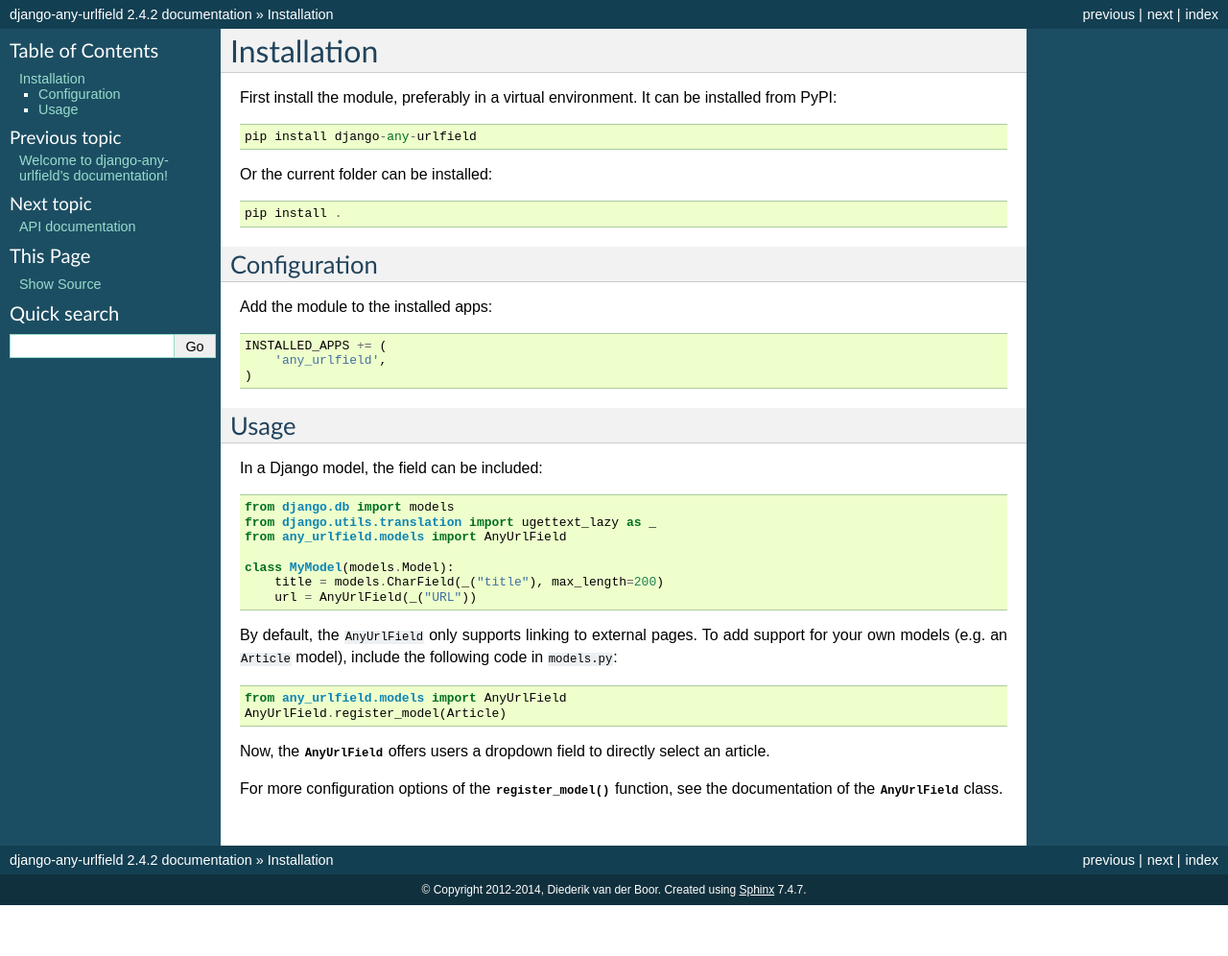
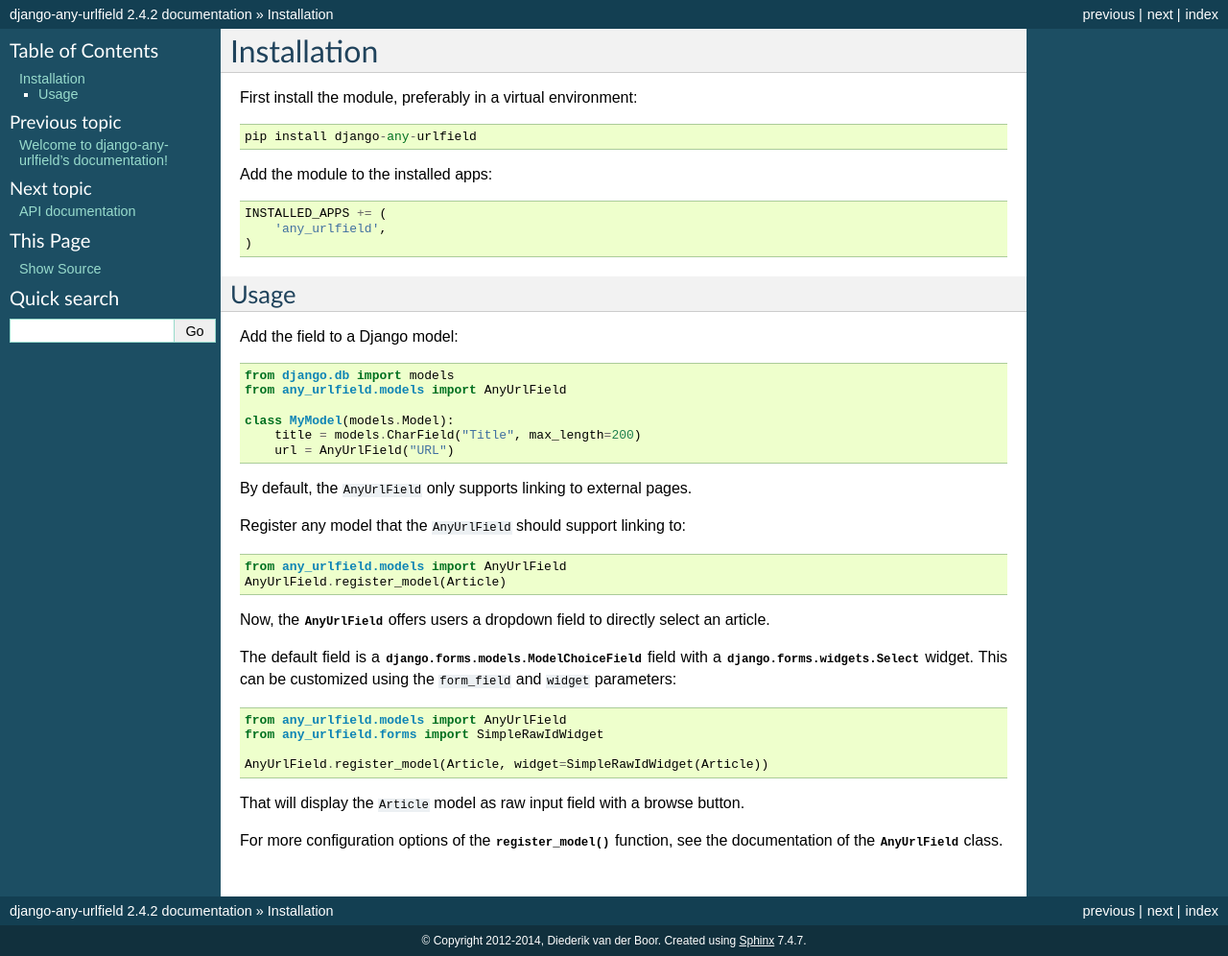
Before and after one commit to edoburu/django-any-urlfield, a Sphinx documentation site: the page built from docs/installation.rst, in a window 1280 px wide. Shown: the whole page at 96% size. Built offline with Sphinx 7.4.7, drawn with Linux system fonts in a browser that asks for light colours; before the commit the page ends 943 px from its top, so only the background shows below that.

Commit message:
update docs a bit

```diff
--- a/docs/installation.rst
+++ b/docs/installation.rst
@@ -1,18 +1,13 @@
 Installation
 ============
 
-First install the module, preferably in a virtual environment. It can be installed from PyPI::
+First install the module, preferably in a virtual environment::
 
     pip install django-any-urlfield
 
-Or the current folder can be installed::
+Add the module to the installed apps:
 
-    pip install .
-
-Configuration
--------------
-
-Add the module to the installed apps::
+.. code-block:: python
 
     INSTALLED_APPS += (
         'any_urlfield',
@@ -21,21 +16,20 @@
 Usage
 -----
 
-In a Django model, the field can be included:
+Add the field to a Django model:
 
 .. code-block:: python
 
     from django.db import models
-    from django.utils.translation import ugettext_lazy as _
     from any_urlfield.models import AnyUrlField
 
     class MyModel(models.Model):
-        title = models.CharField(_("title"), max_length=200)
-        url = AnyUrlField(_("URL"))
+        title = models.CharField("Title", max_length=200)
+        url = AnyUrlField("URL")
 
 By default, the ``AnyUrlField`` only supports linking to external pages.
-To add support for your own models (e.g. an ``Article`` model),
-include the following code in ``models.py``:
+
+Register any model that the ``AnyUrlField`` should support linking to:
 
 .. code-block:: python
 
@@ -44,5 +38,18 @@
 
 Now, the :class:`~any_urlfield.models.AnyUrlField` offers users a dropdown field to directly select an article.
 
+The default field is a :class:`django.forms.models.ModelChoiceField` field
+with a :class:`django.forms.widgets.Select` widget.
+This can be customized using the ``form_field`` and ``widget`` parameters:
+
+.. code-block:: python
+
+    from any_urlfield.models import AnyUrlField
+    from any_urlfield.forms import SimpleRawIdWidget
+
+    AnyUrlField.register_model(Article, widget=SimpleRawIdWidget(Article))
+
+That will display the ``Article`` model as raw input field with a browse button.
+
 For more configuration options of the :func:`~any_urlfield.models.AnyUrlField.register_model` function,
 see the documentation of the :class:`~any_urlfield.models.AnyUrlField` class.
```
Also changed, not shown: README.rst (+9 -14 lines).
